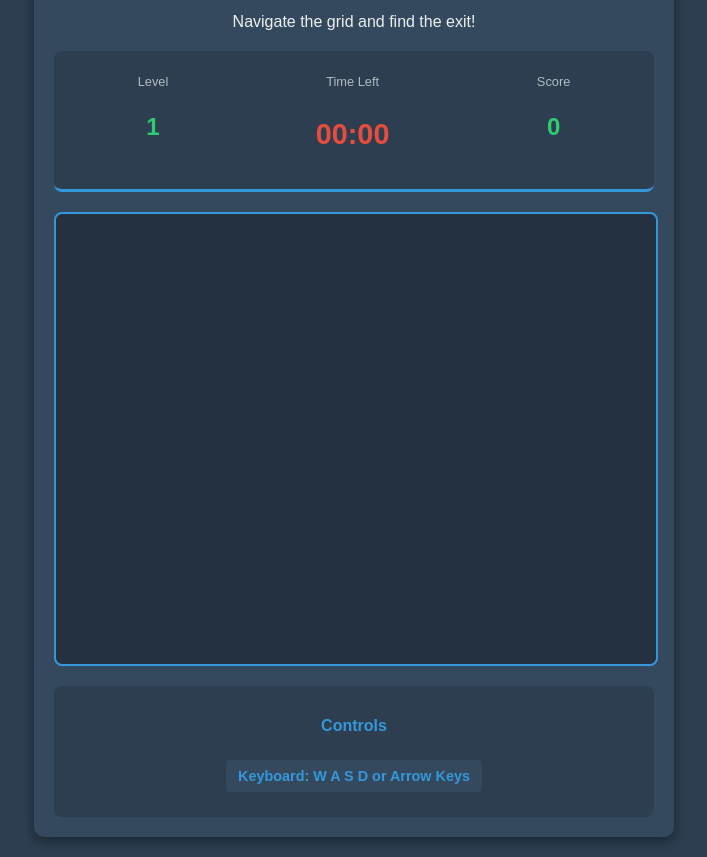
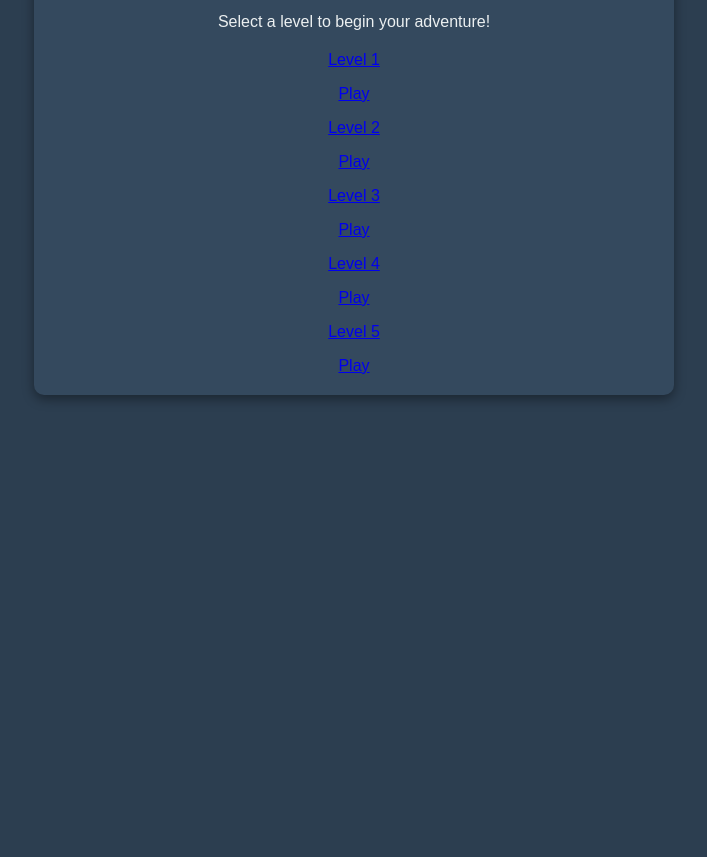
Before and after one commit to andrrf/MultimediaMazeProj, a plain HTML site: page index.html in a window 1280 px wide. Shown: the part 88-945 px from the top of the page, without its empty margins (286-993 px from the left). After the commit the page ends 840 px from the top, so only its background shows below. Drawn offline with Linux system fonts and the light colour scheme.

Commit message:
Update index.html

```diff
--- a/index.html
+++ b/index.html
@@ -10,79 +10,36 @@
 
     <div id="game-container">
 
-        <!-- Header & Title Section -->
         <header>
             <h1>Maze Runner</h1>
-            <p>Navigate the grid and find the exit!</p>
+            <p>Select a level to begin your adventure!</p>
         </header>
 
-        <!-- Game Information Panel (Stats) -->
-        <div id="stats-panel">
-
-            <div>
-                <p>Level</p>
-                <p id="level">1</p>
-            </div>
-
-            <div>
-                <p>Time Left</p>
-                <p id="timer">00:00</p>
-            </div>
-
-            <div>
-                <p>Score</p>
-                <p id="score">0</p>
-            </div>
+        <div id="level-selection-grid">
+            <a href="mazes/maze1.html" class="level-box">
+                <p>Level 1</p>
+                <span class="status">Play</span>
+            </a>
+            <a href="mazes/maze2.html" class="level-box">
+                <p>Level 2</p>
+                <span class="status">Play</span>
+            </a>
+            <a href="mazes/maze3.html" class="level-box">
+                <p>Level 3</p>
+                <span class="status">Play</span>
+            </a>
+            <a href="mazes/maze4.html" class="level-box">
+                <p>Level 4</p>
+                <span class="status">Play</span>
+            </a>
+            <a href="mazes/maze5.html" class="level-box">
+                <p>Level 5</p>
+                <span class="status">Play</span>
+            </a>
 
         </div>
 
-        <!-- Main Game Canvas Area -->
-        <main id="game-area">
-            <!-- This is where the game will be drawn -->
-            <canvas id="gameCanvas"></canvas>
-
-            <!-- Message/Modal Overlay -->
-            <div id="messageBox" style="display: none;">
-                <div id="modal-content">
-                    <p id="messageText">Game Paused</p>
-                    <button id="closeMessage">Resume Game</button>
-                </div>
-            </div>
-        </main>
-
-        <!-- Instructions & Mobile Controls -->
-        <footer id="controls">
-            <p>Controls</p>
-            <div id="mobile-controls">
-                <!-- Keyboard instructions for desktop -->
-                <p>Keyboard: W A S D or Arrow Keys</p>
-
-                <!-- Simple touch controls for mobile users -->
-                <button id="upBtn">&uarr;</button>
-                <button id="leftBtn">&larr;</button>
-                <button id="downBtn">&darr;</button>
-                <button id="rightBtn">&rarr;</button>
-            </div>
-        </footer>
     </div>
-
-     <!-- JavaScript Logic Block - Minimal for now
-    <script>
-        document.addEventListener('DOMContentLoaded', () => {
-            const canvas = document.getElementById('gameCanvas');
-            // This is crucial for the next stage (Canvas API)
-            const ctx = canvas.getContext('2d');
-
-            // Basic message box interaction (minimal JS)
-            const messageBox = document.getElementById('messageBox');
-            const closeMessageBtn = document.getElementById('closeMessage');
-
-            closeMessageBtn.addEventListener('click', () => {
-                // In pure CSS/JS, we hide the box by changing the style
-                messageBox.style.display = 'none';
-            });
-        });
-    </script> -->
 
 </body>
 </html>
```
